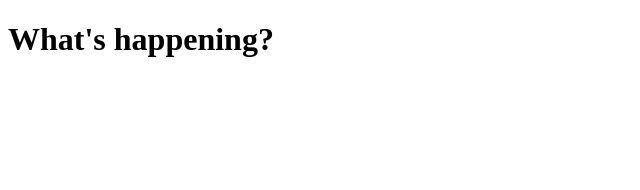
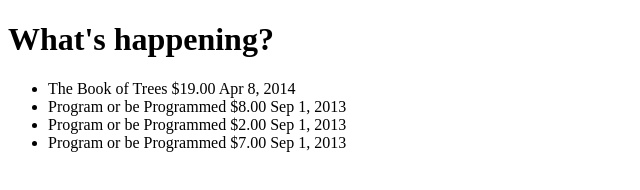
Before and after one commit to bahtou/angularJS-quickSetup, a website: page index.html in a window 1280 px wide. Shown: the whole page, without its empty margins (0-640 px from the left). Drawn offline with nearby package versions, Linux system fonts and the light colour scheme.

Commit message:
quick controller

```diff
--- a/index.html
+++ b/index.html
@@ -4,10 +4,51 @@
 <head>
   <title>Quicky</title>
   <script src="./jspm_packages/npm/angular@1.5.2/angular.js"></script>
+  <script>
+    var myApp = angular.module('myApp', []);
+
+    myApp.controller('myController', ['$scope', function ($scope) {
+      var books_mock = [
+        {
+          name: 'The Book of Trees',
+          price: 19,
+          pubdate: new Date('2014', '03', '08'),
+        },
+        {
+          name: 'Program or be Programmed',
+          price: 8,
+          pubdate: new Date('2013', '08', '01'),
+        },
+          {
+          name: 'Program or be Programmed',
+          price: 2,
+          pubdate: new Date('2013', '08', '01'),
+        },
+          {
+          name: 'Program or be Programmed',
+          price: 7,
+          pubdate: new Date('2013', '08', '01'),
+        }
+      ];
+
+      $scope.books = books_mock;
+    }]);
+  </script>
 </head>
 
 <body>
   <h1>What's happening?</h1>
+  <div ng-controller="myController">
+
+    <ul>
+      <li ng-repeat="book in books">
+        <span>{{ book.name }}</span>
+        <span>{{ book.price | currency }}</span>
+        <span>{{ book.pubdate | date }}</span>
+      </li>
+   </ul>
+
+  </div>
 </body>
 
 </html>
```
